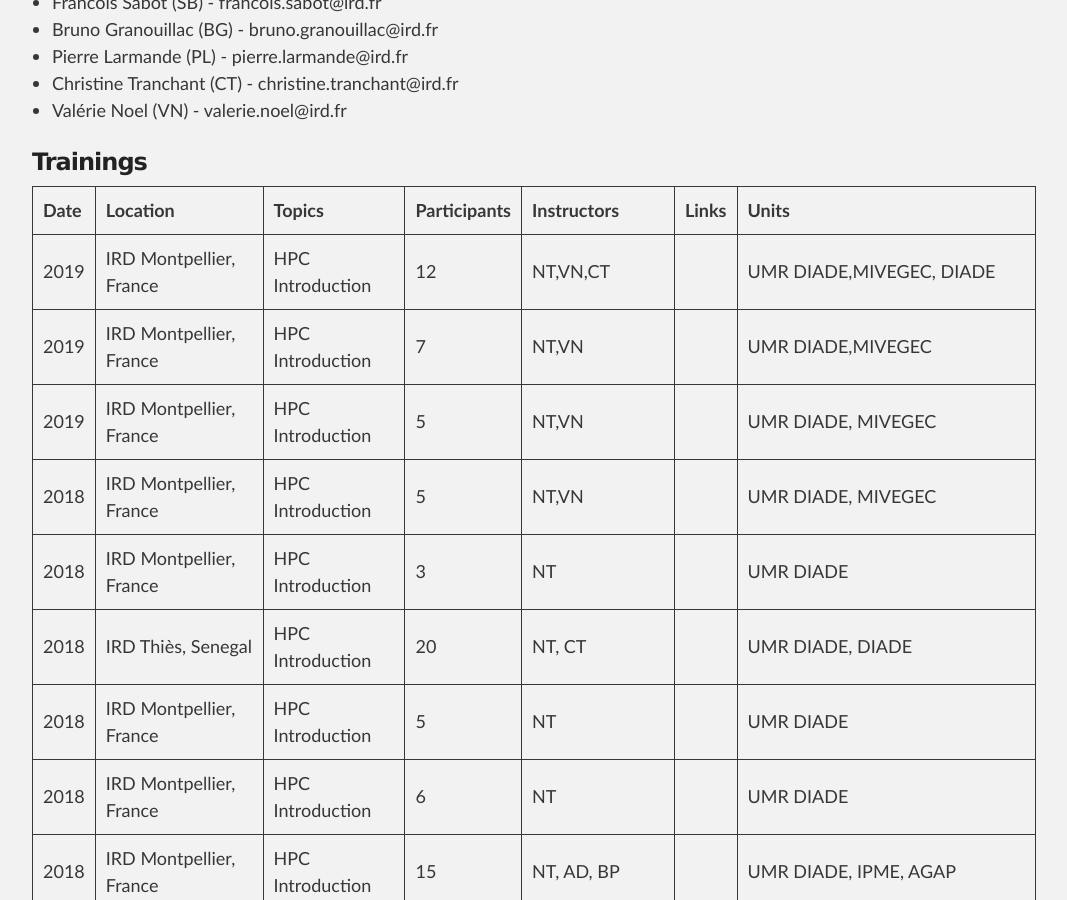
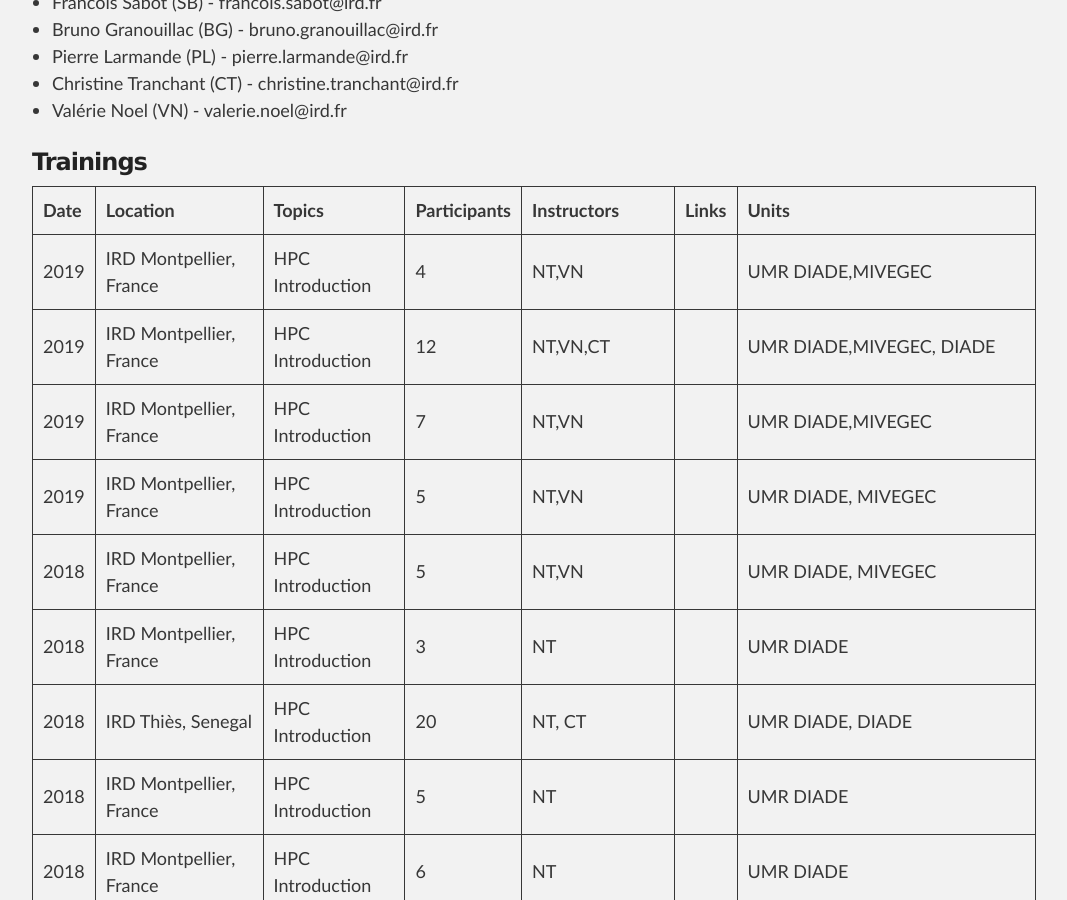
Before and after one commit to SouthGreenPlatform/trainings, a Jekyll site: the page built from _pages/HPC.md, in a window 1280 px wide and 900 px high, scrolled down 976 px. Shown: the whole window, without its empty margins (106-1173 px from the left). Built offline with Jekyll 4.4.1, drawn with Linux system fonts in a browser that asks for light colours; nearby versions of some CDN libraries.

Commit message:
Update HPC.md

```diff
--- a/_pages/HPC.md
+++ b/_pages/HPC.md
@@ -74,6 +74,7 @@ After this course, participants should be able to:
 ### Trainings
 
 | **Date** | **Location** | **Topics** | **Participants** | **Instructors** | **Links** | **Units** |
+| 2019 | IRD Montpellier, France |  HPC Introduction | 4 | NT,VN| | UMR DIADE,MIVEGEC|
 | 2019 | IRD Montpellier, France |  HPC Introduction | 12 | NT,VN,CT| | UMR DIADE,MIVEGEC, DIADE|
 | 2019 | IRD Montpellier, France |  HPC Introduction | 7 | NT,VN| | UMR DIADE,MIVEGEC|
 | 2019 | IRD Montpellier, France |  HPC Introduction | 5 | NT,VN| | UMR DIADE, MIVEGEC|
```
